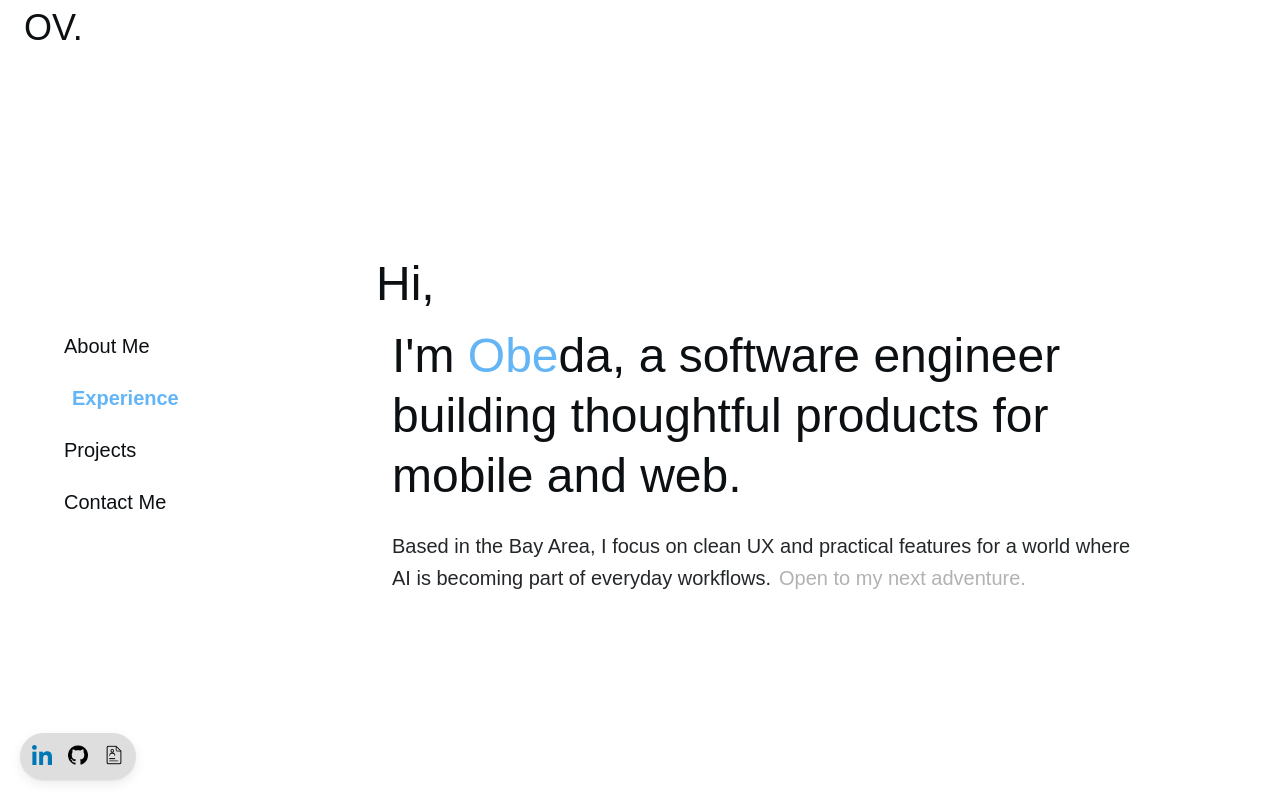
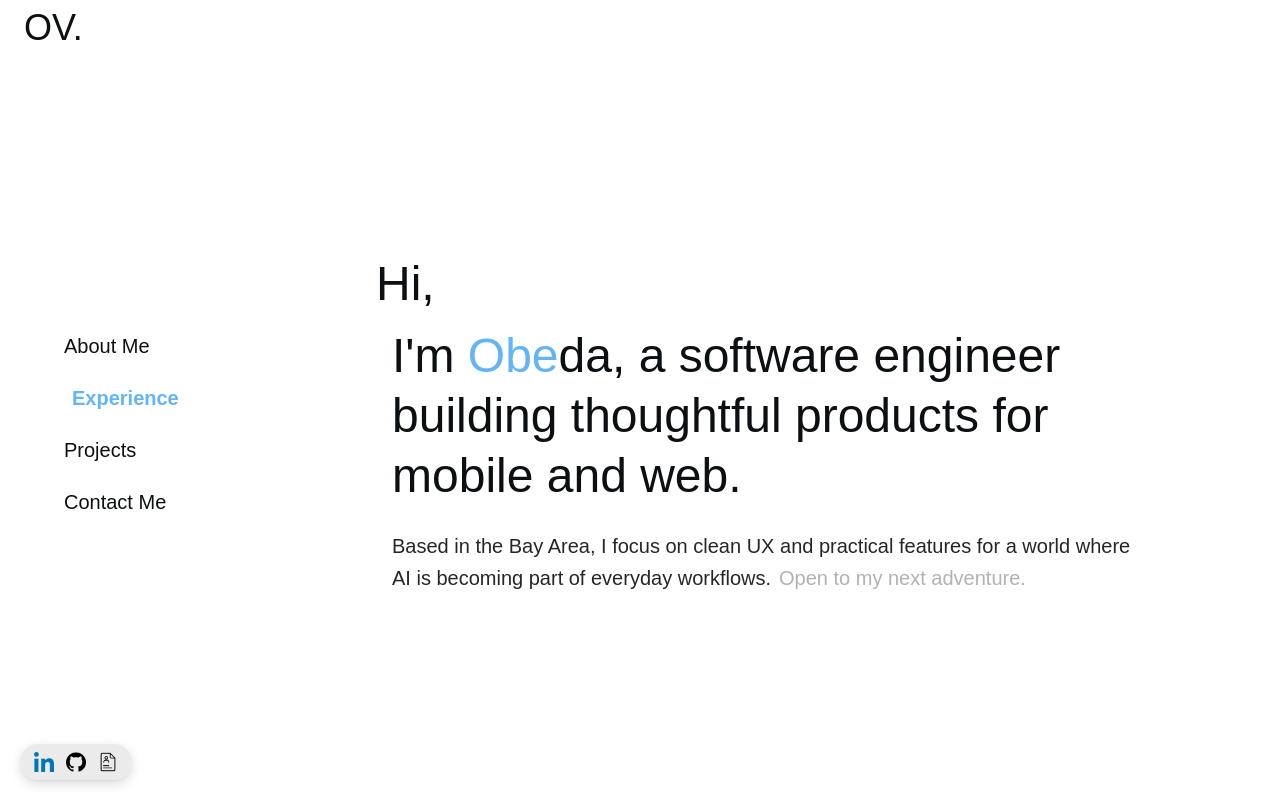
Before and after one commit to dah00/OV-Portfolio, a Next.js app: page / in a window 1280 px wide. Shown: the top 800 px of the page. Built offline with nearby package versions, Linux system fonts and the light colour scheme; a web font is replaced by a local one.

Commit message:
center and increased the fixed links components

```diff
--- a/app/globals.css
+++ b/app/globals.css
@@ -16,7 +16,7 @@
   --headerDesktop-offset: 15rem; /* Space for desktop fixed header + hash-link scroll offset  */
   --mainDesktop-horizontal-offset: 20rem;
   --shadow-elevated-value:
-    0 1px 2px rgb(0 0 0 / 0.06), 0 4px 12px rgb(0 0 0 / 0.08);
+    0 1px 2px rgb(0 0 0 / 0.06), 0 4px 12px rgb(0 0 0 / 0.14);
 }
 
 @theme inline {
--- a/components/Links.tsx
+++ b/components/Links.tsx
@@ -5,20 +5,20 @@ import resumeIcon from "@/assets/icons/resume.png"
 
 const iconSize = 20
 
-const iconClassName = "h-5 w-5 object-contain"
+const iconClassName = "block h-5 w-5 shrink-0 object-contain"
 
 const linkClassName =
-  "inline-flex rounded-md p-1 transition-opacity hover:opacity-80 focus-visible:outline focus-visible:outline-2 focus-visible:outline-offset-2 focus-visible:outline-accent"
+  "inline-flex items-center justify-center rounded-md transition-opacity hover:opacity-80 focus-visible:outline focus-visible:outline-2 focus-visible:outline-offset-2 focus-visible:outline-accent"
 
 export default function Links() {
   return (
     <aside
-      className="fixed bottom-5 left-5 z-40 flex items-center gap-4 rounded-4xl bg-surface p-2 shadow-elevated"
+      className="fixed bottom-5 left-5 z-40 flex w-28 items-center justify-center rounded-4xl bg-surface/60 px-2 py-2 shadow-elevated backdrop-blur-sm"
       aria-label="Profiles and resume"
     >
-      <nav aria-label="Social and resume links">
-        <ul className="flex items-center gap-2">
-          <li>
+      <nav className="w-full" aria-label="Social and resume links">
+        <ul className="m-0 grid w-full grid-cols-3 list-none place-items-center p-0 leading-none ">
+          <li className="flex w-full justify-center">
             <a
               href="https://www.linkedin.com/in/obeda-velonjatovo/"
               target="_blank"
@@ -36,7 +36,7 @@ export default function Links() {
               />
             </a>
           </li>
-          <li>
+          <li className="flex w-full justify-center">
             <a
               href="https://github.com/dah00"
               target="_blank"
@@ -54,13 +54,12 @@ export default function Links() {
               />
             </a>
           </li>
-          <li>
+          <li className="flex w-full justify-center">
             <a
               href="/resume.pdf"
               target="_blank"
               rel="noopener noreferrer"
               className={linkClassName}
-              // className="inline-flex cursor-not-allowed rounded-md p-1 opacity-50"
               aria-label="Resume (opens in new tab)"
             >
               <Image
--- a/components/sections/Projects.tsx
+++ b/components/sections/Projects.tsx
@@ -1,13 +1,14 @@
 import ProjectCard, { ProjectCardProps } from "../projects/ProjectCard"
 import SectionTitle from "../shared/SectionTitle"
 import mobileAppImage from "@/assets/images/mobile_app_screenshot.png"
+import portfolioImage from "@/assets/images/OV_Portfolio_picture.png"
 
 const projects: ProjectCardProps[] = [
   {
     title: "OV Portfolio",
     description:
       "Designed and built this responsive portfolio, focused on clean information architecture and modern UI patterns.",
-    image: mobileAppImage,
+    image: portfolioImage,
     stacks: ["Next.js", "Typescript", "Tailwind"],
     github_link: "https://github.com/dah00/OV-Portfolio",
     project_link: "https://obeda.dev",
--- a/components/shared/SectionTitle.tsx
+++ b/components/shared/SectionTitle.tsx
@@ -5,7 +5,7 @@ interface SectionTitleProps {
 export default function SectionTitle({ title }: SectionTitleProps) {
   return (
     <div className="flex flex-col gap-1">
-      <h2 className="text-2xl">{title}</h2>
+      <h2 className="text-3xl">{title}</h2>
       {/* TODO: make span's width 80% of title's length */}
       <span className="h-1 w-20 rounded-2xl bg-foreground" />
     </div>
```
Also changed, not shown: assets/images/OV_Portfolio_picture.png (added).
